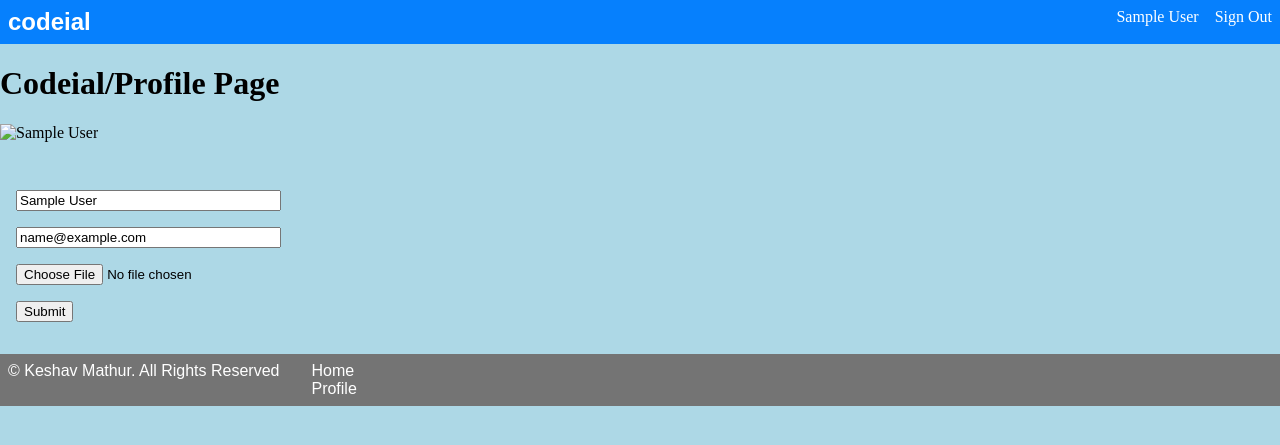
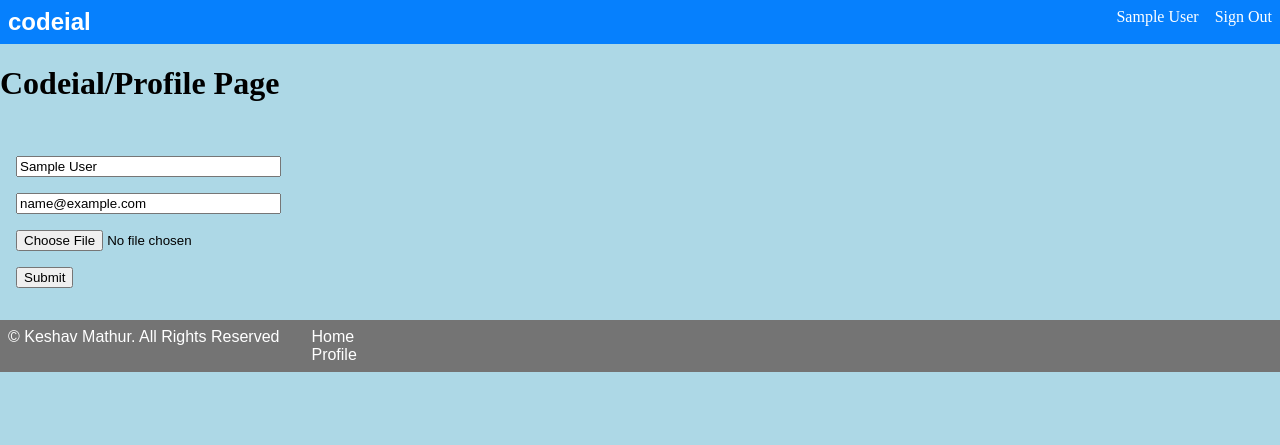
Before and after one commit to keshav37a/social-media-web-app, a Node server app: a page that uses views/user_profile.ejs in a window 1280 px wide. Shown: the top 445 px of the page. Run offline with Node 20, Linux system fonts and the light colour scheme; the visitor is signed in with stand-in values (Sample User, id 1); style sheets or scripts are compiled from the project's sources; some libraries are stand-ins or nearby versions.

Commit message:
fixed user profile issue showing data for logged in user for all user profiles

```diff
--- a/assets/css/user_profile.css
+++ b/assets/css/user_profile.css
@@ -16,11 +16,13 @@ body {
   display: flex;
   flex-direction: column;
   align-items: flex-start; }
+  .profile-col #user-img-container {
+    margin-left: 1rem; }
 
 .grow {
   flex-grow: 1; }
 
 .fields-container {
   display: flex;
-  flex-direction: row;
+  flex-direction: column;
   justify-content: start; }
--- a/assets/scss/user_profile.scss
+++ b/assets/scss/user_profile.scss
@@ -24,13 +24,18 @@ body{
 .profile-col{
     display: flex;
     flex-direction: column;
-    align-items: flex-start
+    align-items: flex-start;
+
+    #user-img-container{
+        margin-left: 1rem;
+    }
+
 }
 .grow{
     flex-grow: 1;
 }
 .fields-container{
     display: flex;
-    flex-direction: row;
+    flex-direction: column;
     justify-content: start;
 }
--- a/controllers/users_controller.js
+++ b/controllers/users_controller.js
@@ -9,20 +9,23 @@ const path = require('path');
 
 // For rendering User Profile
 module.exports.profile = async function (req, res) {
-    let userId = req.query.uId;
-    console.log(req.query);
-    console.log(`userId:  ${userId}`);
     try {
-        var user = await User.findById(userId);
-        console.log(`user-profile-opened: ${user}`);
+        let userId = req.query.uId;
+        console.log(req.query);
+        console.log(`userId:  ${userId}`);
+        let currUser = await User.findById(userId);
+        console.log(`user-profile-opened: ${currUser}`);
+        return res.render('user_profile', {
+            title: 'User Profile',
+            currUser: currUser
+        });
     }
     catch (err) {
         console.log(`${err}`);
+        return res.status(500).json({
+            message: 'Internal Server Error'
+        });
     }
-    return res.render('user_profile', {
-        title: 'User Profile',
-        currUser: user
-    });
 }
 
 // For rendering User Settings
--- a/models/user.js
+++ b/models/user.js
@@ -21,6 +21,10 @@ const userSchema = new mongoose.Schema({
     avatar:{
         type:String,
     },
+    friendships:[{
+        type: mongoose.Schema.Types.ObjectId,
+        ref: 'friendship'
+    }]
 }, {
     timestamps : true
 });
--- a/views/user_profile.ejs
+++ b/views/user_profile.ejs
@@ -3,10 +3,16 @@
 
 <section id="user-profile">
     <div class="profile-col">
-        <div class="user-img-container">
-            <img src="<%=user.avatar%>" alt="<%=user.name%>" width="100">
-            <p><%=user.avatar%></p>
-        </div>
+        <%
+            if(currUser.avatar)
+            {%>
+                <div id="user-img-container">
+                    <img src="<%=currUser.avatar%>" alt="<%=currUser.name%>" width="100">
+                    <p><%=currUser.avatar%></p>
+                </div>
+            <%}
+        %>
+
         <div class="update-field-container">
             <%
                 if(locals.user._id.toString()==currUser._id.toString())
```
Also changed, not shown: models/friendship.js (added, +18 -0 lines).
